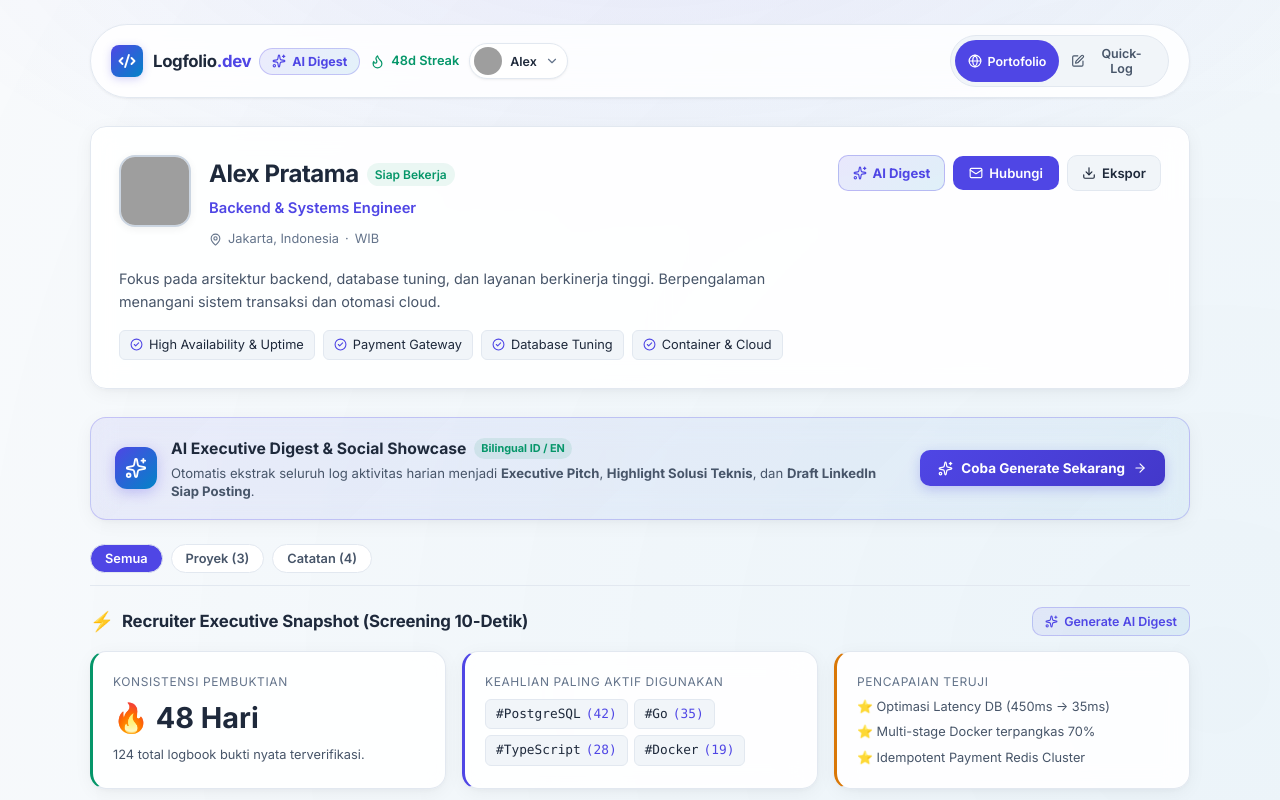
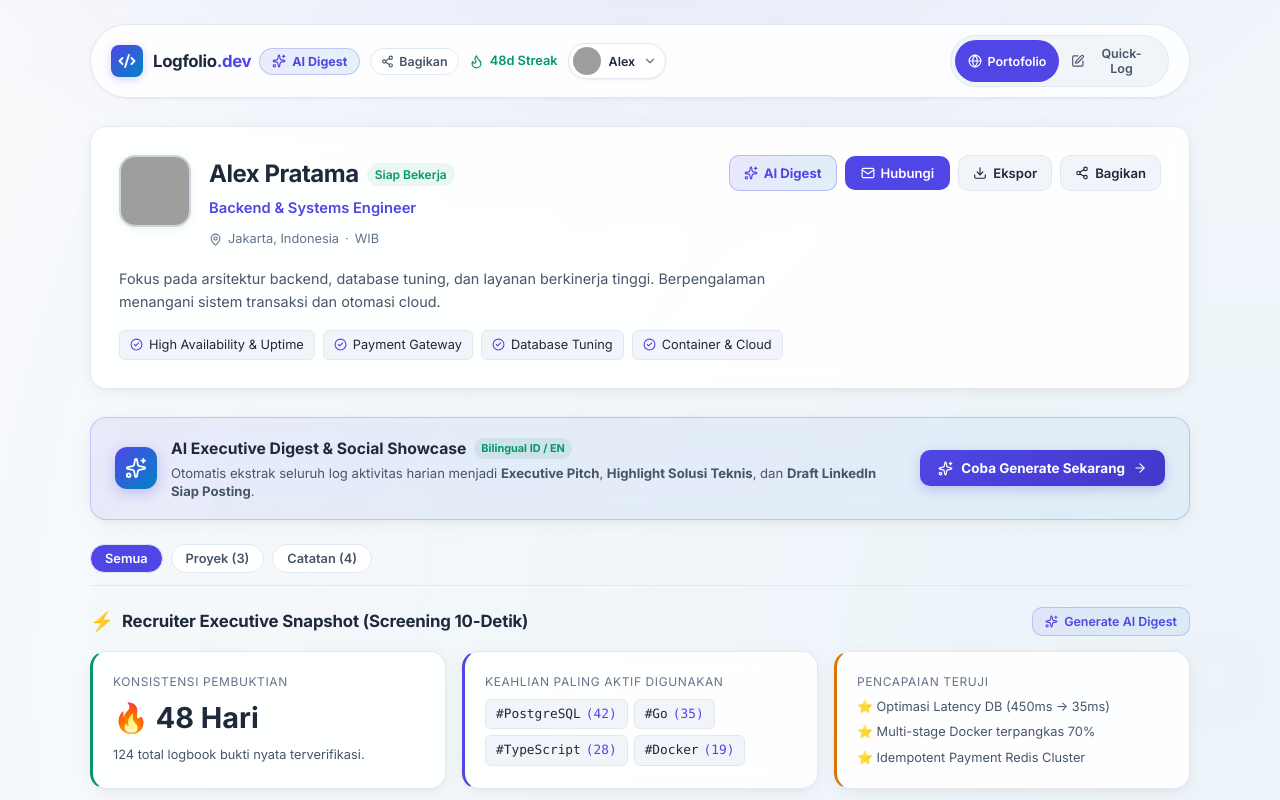
Before and after one commit to Firli-stack/Logfolio, a React (Vite) app in the folder client/: page / in a window 1280 px wide. Shown: the top 800 px of the page. Built offline with nearby package versions, Linux system fonts and the light colour scheme; no server answers; grey boxes are pictures that could not be loaded.

Commit message:
feat: implement dynamic URL routing for /p/:username and /dashboard with public share capability

```diff
--- a/client/src/App.tsx
+++ b/client/src/App.tsx
@@ -17,6 +17,7 @@ import { RecruiterSnapshot } from './components/RecruiterSnapshot';
 import { Navbar } from './components/Navbar';
 import { api } from './services/api';
 import { Sparkles, ArrowRight } from 'lucide-react';
+import { parseCurrentRoute, navigateTo } from './utils/router';
 
 const STORAGE_KEY_PROFILE = 'logfolio_profile_v1';
 const STORAGE_KEY_LOGS = 'logfolio_entries_v1';
@@ -42,10 +43,33 @@ export function App() {
     localStorage.setItem(STORAGE_KEY_LANG, appLang);
   }, [appLang]);
 
+  const [activeTab, setActiveTab] = useState<'public_preview' | 'dashboard_composer'>(() => {
+    const r = parseCurrentRoute();
+    return r.route === 'dashboard' ? 'dashboard_composer' : 'public_preview';
+  });
+
+  // Sync route saat browser URL berubah (Back / Forward button)
+  useEffect(() => {
+    const handlePopState = () => {
+      const r = parseCurrentRoute();
+      if (r.route === 'dashboard') {
+        setActiveTab('dashboard_composer');
+      } else {
+        setActiveTab('public_preview');
+      }
+    };
+
+    window.addEventListener('popstate', handlePopState);
+    return () => window.removeEventListener('popstate', handlePopState);
+  }, []);
+
   // Fetch dari API saat load (fallback ke localStorage/mockData bila offline)
   useEffect(() => {
     const fetchApiData = async () => {
-      const data = await api.getProfile('alexdev');
+      const r = parseCurrentRoute();
+      const targetUser = r.username || 'alexdev';
+
+      const data = await api.getProfile(targetUser);
       if (data) {
         setProfile({
           username: data.username,
@@ -106,7 +130,6 @@ export function App() {
     }
     return INITIAL_LOGS;
   });
-  const [activeTab, setActiveTab] = useState<'public_preview' | 'dashboard_composer'>('public_preview');
   const [publicViewMode, setPublicViewMode] = useState<'all' | 'case_studies' | 'logs'>('all');
   const [timelineProjectFilter, setTimelineProjectFilter] = useState<string>('all');
   const [isContactOpen, setIsContactOpen] = useState(false);
@@ -223,16 +246,32 @@ export function App() {
     await api.addKudos(logId);
   };
 
+  const handleTabChange = (tab: 'public_preview' | 'dashboard_composer') => {
+    setActiveTab(tab);
+    if (tab === 'dashboard_composer') {
+      navigateTo('/dashboard');
+    } else {
+      navigateTo(`/p/${profile.username}`);
+    }
+  };
+
+  const handleShareLink = () => {
+    const publicUrl = `${window.location.origin}/p/${profile.username}`;
+    navigator.clipboard.writeText(publicUrl);
+    alert(`Tautan portofolio publik Anda berhasil disalin!\n${publicUrl}`);
+  };
+
   return (
     <div className="app-container">
       {/* Top App Bar / Switcher & Profile Dropdown */}
       <Navbar
         profile={profile}
         activeTab={activeTab}
-        onTabChange={(tab) => setActiveTab(tab)}
+        onTabChange={handleTabChange}
         onOpenEditProfile={() => setIsEditProfileOpen(true)}
         onOpenSettings={() => setIsSettingsOpen(true)}
         onOpenAiDigest={() => setIsAiDigestOpen(true)}
+        onShareLink={handleShareLink}
         onLogout={handleLogout}
       />
 
@@ -258,6 +297,7 @@ export function App() {
             onContactClick={() => setIsContactOpen(true)}
             onExportClick={() => setIsExportOpen(true)}
             onOpenAiDigest={() => setIsAiDigestOpen(true)}
+            onShareClick={handleShareLink}
           />
 
           {/* AI Showcase Feature Banner: Jelas, Menarik, dan Mudah Dipahami */}
--- a/client/src/components/BentoHero.tsx
+++ b/client/src/components/BentoHero.tsx
@@ -1,6 +1,6 @@
 import React from 'react';
-import type { UserProfile } from '../mockData';
-import { MapPin, Mail, Download, CheckCircle2, Sparkles } from 'lucide-react';
+import type { UserProfile } from '../types';
+import { MapPin, Mail, Download, CheckCircle2, Sparkles, Share2 } from 'lucide-react';
 
 interface BentoHeroProps {
   profile: UserProfile;
@@ -8,13 +8,15 @@ interface BentoHeroProps {
   onPrintClick?: () => void;
   onExportClick?: () => void;
   onOpenAiDigest?: () => void;
+  onShareClick?: () => void;
 }
 
 export const BentoHero: React.FC<BentoHeroProps> = ({
   profile,
   onContactClick,
   onExportClick,
-  onOpenAiDigest
+  onOpenAiDigest,
+  onShareClick
 }) => {
   return (
     <div className="glass-panel" style={{ padding: '28px', marginBottom: '28px' }}>
@@ -136,6 +138,30 @@ export const BentoHero: React.FC<BentoHeroProps> = ({
               Ekspor
             </button>
           )}
+
+          {onShareClick && (
+            <button
+              type="button"
+              onClick={onShareClick}
+              style={{
+                background: 'var(--bg-surface-elevated)',
+                color: 'var(--text-primary)',
+                border: '1px solid var(--border-subtle)',
+                padding: '9px 14px',
+                borderRadius: 'var(--radius-md)',
+                fontWeight: 600,
+                fontSize: '0.82rem',
+                cursor: 'pointer',
+                display: 'inline-flex',
+                alignItems: 'center',
+                gap: '6px'
+              }}
+              title="Salin Tautan Portofolio Publik (/p/:username)"
+            >
+              <Share2 size={14} />
+              Bagikan
+            </button>
+          )}
         </div>
       </div>
 
--- a/client/src/components/ExportModal.tsx
+++ b/client/src/components/ExportModal.tsx
@@ -2,7 +2,7 @@ import React, { useState, useEffect } from 'react';
 import type { UserProfile, Project, LogEntry } from '../mockData';
 import { exportToMarkdown, exportToJson, exportToPdfPrint } from '../utils/exportData';
 import type { CvTemplateStyle, CvLanguage } from '../utils/exportData';
-import { X, Download, FileText, Code2, CheckCircle2, ShieldCheck, Printer, Languages } from 'lucide-react';
+import { X, Download, FileText, Code2, CheckCircle2, ShieldCheck, Printer, Languages, Link2, Copy } from 'lucide-react';
 
 interface ExportModalProps {
   isOpen: boolean;
@@ -470,6 +470,73 @@ export const ExportModal: React.FC<ExportModalProps> = ({
               <span>Unduh .json</span>
             </button>
           </div>
+
+          {/* Option 4: Shareable Web Link (/p/:username) */}
+          <div
+            style={{
+              border: '1px solid var(--border-subtle)',
+              borderRadius: 'var(--radius-md)',
+              padding: '10px 12px',
+              display: 'flex',
+              justifyContent: 'space-between',
+              alignItems: 'center',
+              flexWrap: 'wrap',
+              gap: '8px',
+              background: 'linear-gradient(135deg, rgba(79, 70, 229, 0.05), rgba(2, 132, 199, 0.04))'
+            }}
+          >
+            <div style={{ display: 'flex', alignItems: 'center', gap: '8px', flex: '1 1 auto', minWidth: '180px' }}>
+              <div style={{
+                width: '28px',
+                height: '28px',
+                borderRadius: 'var(--radius-sm)',
+                background: 'rgba(79, 70, 229, 0.1)',
+                color: 'var(--accent-primary)',
+                display: 'flex',
+                alignItems: 'center',
+                justifyContent: 'center',
+                flexShrink: 0
+              }}>
+                <Link2 size={14} />
+              </div>
+              <div>
+                <h4 style={{ fontSize: '0.84rem', fontWeight: 700, color: 'var(--text-primary)' }}>
+                  Tautan Publik Live (/p/{profile.username})
+                </h4>
+                <p style={{ fontSize: '0.7rem', color: 'var(--text-secondary)', lineHeight: 1.25 }}>
+                  Bagikan tautan portofolio interaktif yang bisa diakses rekruter.
+                </p>
+              </div>
+            </div>
+
+            <button
+              type="button"
+              onClick={() => {
+                const publicUrl = `${window.location.origin}/p/${profile.username}`;
+                navigator.clipboard.writeText(publicUrl);
+                alert(`Tautan portofolio publik berhasil disalin ke clipboard:\n${publicUrl}`);
+              }}
+              style={{
+                padding: '6px 12px',
+                borderRadius: 'var(--radius-md)',
+                background: 'var(--accent-primary)',
+                color: '#FFFFFF',
+                border: 'none',
+                fontWeight: 600,
+                fontSize: '0.74rem',
+                cursor: 'pointer',
+                display: 'inline-flex',
+                alignItems: 'center',
+                justifyContent: 'center',
+                gap: '5px',
+                flex: '1 1 auto',
+                minWidth: '100px'
+              }}
+            >
+              <Copy size={12} />
+              <span>Salin Link</span>
+            </button>
+          </div>
         </div>
 
         {/* Footer Guarantee */}
--- a/client/src/components/Navbar.tsx
+++ b/client/src/components/Navbar.tsx
@@ -1,6 +1,6 @@
 import React, { useState, useRef, useEffect } from 'react';
 import type { UserProfile } from '../types';
-import { Code2, Flame, Globe, PenSquare, ChevronDown, User, Settings, LogOut, Sparkles } from 'lucide-react';
+import { Code2, Flame, Globe, PenSquare, ChevronDown, User, Settings, LogOut, Sparkles, Share2 } from 'lucide-react';
 
 interface NavbarProps {
   profile: UserProfile;
@@ -9,6 +9,7 @@ interface NavbarProps {
   onOpenEditProfile: () => void;
   onOpenSettings: () => void;
   onOpenAiDigest?: () => void;
+  onShareLink?: () => void;
   onLogout: () => void;
 }
 
@@ -19,6 +20,7 @@ export const Navbar: React.FC<NavbarProps> = ({
   onOpenEditProfile,
   onOpenSettings,
   onOpenAiDigest,
+  onShareLink,
   onLogout
 }) => {
   const [isDropdownOpen, setIsDropdownOpen] = useState(false);
@@ -87,6 +89,31 @@ export const Navbar: React.FC<NavbarProps> = ({
             >
               <Sparkles size={14} color="var(--accent-primary)" />
               <span>AI Digest</span>
+            </button>
+          )}
+
+          {onShareLink && (
+            <button
+              type="button"
+              onClick={onShareLink}
+              style={{
+                background: 'var(--bg-surface)',
+                border: '1px solid var(--border-subtle)',
+                borderRadius: 'var(--radius-full)',
+                padding: '5px 10px',
+                display: 'inline-flex',
+                alignItems: 'center',
+                gap: '5px',
+                fontSize: '0.78rem',
+                fontWeight: 600,
+                color: 'var(--text-secondary)',
+                cursor: 'pointer',
+                transition: 'all 0.15s ease',
+              }}
+              title="Salin Tautan Portofolio Publik (/p/:username)"
+            >
+              <Share2 size={13} />
+              <span>Bagikan</span>
             </button>
           )}
 
--- /dev/null
+++ b/client/src/utils/router.ts
@@ -0,0 +1,36 @@
+export interface RouteInfo {
+  route: 'public_profile' | 'dashboard' | 'home';
+  username?: string;
+}
+
+export function parseCurrentRoute(): RouteInfo {
+  const pathname = window.location.pathname.toLowerCase();
+
+  // Pattern 1: /p/:username (misal /p/alexdev)
+  const profileMatch = pathname.match(/^\/p\/([^/]+)/);
+  if (profileMatch && profileMatch[1]) {
+    return {
+      route: 'public_profile',
+      username: profileMatch[1],
+    };
+  }
+
+  // Pattern 2: /dashboard
+  if (pathname.startsWith('/dashboard')) {
+    return {
+      route: 'dashboard',
+    };
+  }
+
+  // Fallback: / (Home)
+  return {
+    route: 'home',
+  };
+}
+
+export function navigateTo(path: string): void {
+  if (window.location.pathname !== path) {
+    window.history.pushState({}, '', path);
+    window.dispatchEvent(new PopStateEvent('popstate'));
+  }
+}
```
